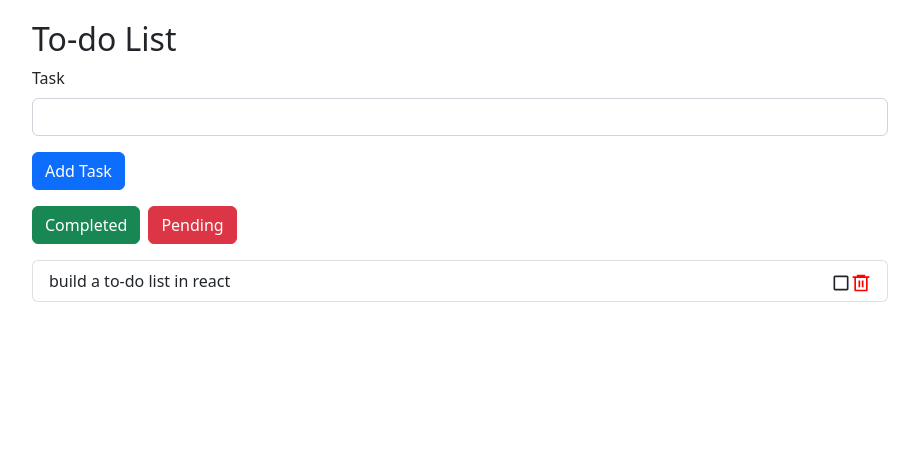
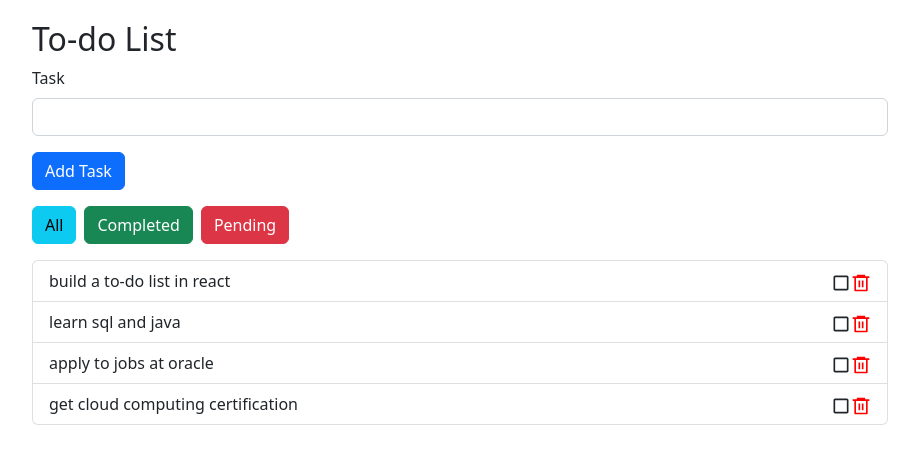
Before and after one commit to niiquash/todoapplication, a React (Vite) app: page / in a window 1280 px wide. Shown: the top 464 px of the page, without its empty margins (180-1099 px from the left). Built offline with nearby package versions, Linux system fonts and the light colour scheme.

Commit message:
completed filter buttons. finished project

```diff
--- a/src/App.css
+++ b/src/App.css
@@ -6,6 +6,6 @@
     margin-bottom: 16px;
 }
 
-.btn-success {
+.btn-success, .btn-info {
     margin-right: 8px;
 }
--- a/src/App.tsx
+++ b/src/App.tsx
@@ -12,8 +12,23 @@ function App() {
       item: "build a to-do list in react",
       completed: false,
     },
+    {
+      id: 2,
+      item: "learn sql and java",
+      completed: false,
+    },
+    {
+      id: 3,
+      item: "apply to jobs at oracle",
+      completed: false,
+    },
+    {
+      id: 4,
+      item: "get cloud computing certification",
+      completed: false,
+    },
   ]);
-  const [currentListView, setCurrentListView] = useState("pending");
+  const [currentListView, setCurrentListView] = useState("all");
 
   const handleDelete = (id: number) => {
     setTodos(todos.filter((todo) => todo.id !== id));
@@ -51,8 +66,14 @@ function App() {
   const completedItems = todos.filter((todo) => todo.completed === true);
   const pendingItems = todos.filter((todo) => todo.completed === false);
 
-  const currentTodo =
-    currentListView === "pending" ? pendingItems : completedItems;
+  let currentTodo: Array<any> = [];
+  if (currentListView === "pending") {
+    currentTodo = pendingItems;
+  } else if (currentListView === "completed") {
+    currentTodo = completedItems;
+  } else {
+    currentTodo = todos;
+  }
 
   return (
     <div className="app">
@@ -63,7 +84,7 @@ function App() {
         handleCheck={handleCheck}
         handleUncheck={handleUncheck}
         handleDelete={handleDelete}
-        todos={currentTodo}
+        currentTodo={currentTodo}
       />
     </div>
   );
--- a/src/components/ListFilter.tsx
+++ b/src/components/ListFilter.tsx
@@ -1,5 +1,3 @@
-import React from 'react'
-
 interface Props {
     setCurrentListView: (anythingHere: string) => void;
 }
@@ -7,6 +5,12 @@ interface Props {
 const ListFilter = ({ setCurrentListView }: Props) => {
   return (
     <div className="filter-btns">
+      <button
+        onClick={() => setCurrentListView("all")}
+        className="btn btn-info"
+      >
+        All
+      </button>
       <button
         onClick={() => setCurrentListView("completed")}
         className="btn btn-success"
--- a/src/components/TodoList.tsx
+++ b/src/components/TodoList.tsx
@@ -10,17 +10,22 @@ interface Todo {
 }
 
 interface Props {
-  todos: Todo[];
+  currentTodo: Todo[];
   handleDelete: (id: number) => void;
   handleUncheck: (id: number) => void;
   handleCheck: (id: number) => void;
 }
 
-const TodoList = ({ handleCheck, handleDelete, handleUncheck, todos }: Props) => {
+const TodoList = ({
+  handleCheck,
+  handleDelete,
+  handleUncheck,
+  currentTodo,
+}: Props) => {
   return (
     <ul className="list-group">
-      {todos &&
-        todos.map((todo) => (
+      {currentTodo &&
+        currentTodo.map((todo) => (
           <li
             key={todo.id}
             className="list-group-item  d-flex justify-content-between"
```
